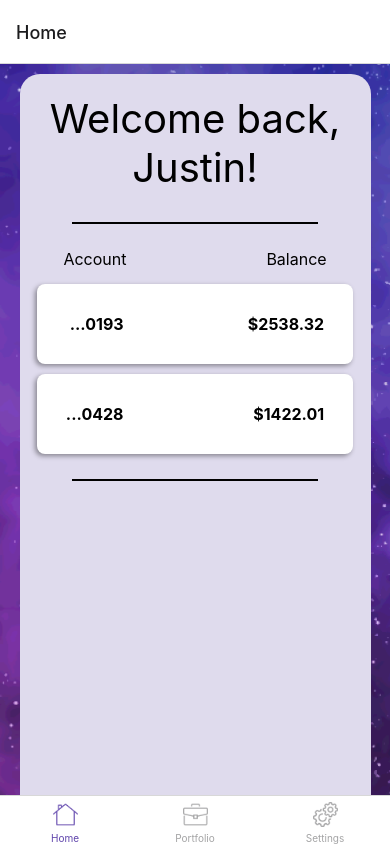
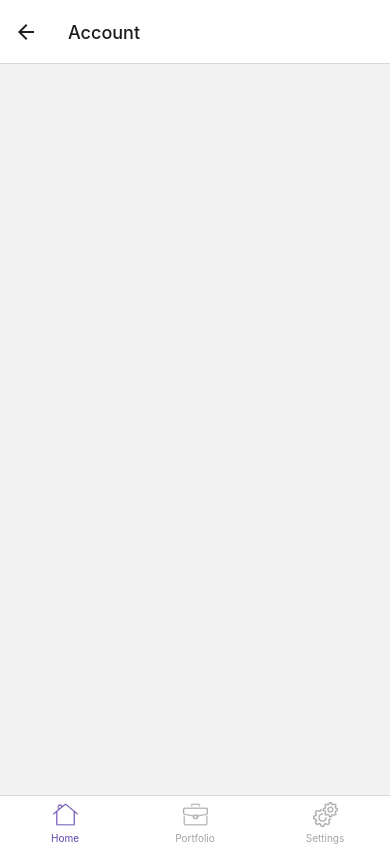
Before and after one commit to hgavil/StockUp, a React Native app: screen /Account in a window 390 px wide. Built offline with nearby package versions, Linux system fonts and the light colour scheme.

Commit message:
navigation on homescreen to account screen

```diff
--- a/App.js
+++ b/App.js
@@ -12,6 +12,8 @@ import "./styles/styles.js";
 import styles from "./styles/styles";
 import TabBarIcon from '@react-navigation/bottom-tabs/src/views/TabBarIcon';
 import { Image } from "react-native";
+import { createNativeStackNavigator } from '@react-navigation/native-stack';
+import Account from "./screens/Account";
 
 /* ICONS used fairly as part of the Flaticon License: "Free for personal and commercial purpose with attribution". Credits go to users Freepik, Miroliubov, and Gregor Cresnar Premium. */
 
@@ -22,12 +24,24 @@ import { Image } from "react-native";
   */
 
 const Tab = createBottomTabNavigator();
+const HomeStackNav = createNativeStackNavigator();
+
+function HomeStackScreen() {
+    return (
+        <HomeStackNav.Navigator>
+            <HomeStackNav.Screen name="Home" component={HomeScreen}  />
+            <HomeStackNav.Screen name="Account" component={Account}/>
+
+        </HomeStackNav.Navigator>
+    )
+}
 
 function Tabs() {
   return (
     <Tab.Navigator backBehavior='history'>
-      <Tab.Screen name="Home" component={HomeScreen}
+      <Tab.Screen name="HomeScreen" component={HomeStackScreen}
         options={{
+        headerShown: false,
           title: 'Home',
           tabBarLabel: ({focused, color, size}) => (
             <Text style={{fontSize: 10, color: focused ? '#5e43ab' : '#a4a4a5'}}>Home</Text>
@@ -64,7 +78,7 @@ class App extends Component {
     render() {
         return (
             <NavigationContainer>
-                <Tabs />
+                <Tabs/>
             </NavigationContainer>
         );
     }
--- a/package.json
+++ b/package.json
@@ -12,11 +12,14 @@
   "dependencies": {
     "@react-navigation/bottom-tabs": "^6.3.1",
     "@react-navigation/native": "^6.0.10",
+    "@react-navigation/native-stack": "^6.6.2",
     "expo": "^44.0.0",
     "expo-status-bar": "~1.2.0",
     "react": "17.0.1",
     "react-dom": "17.0.1",
     "react-native": "0.64.3",
+    "react-native-safe-area-context": "3.3.2",
+    "react-native-screens": "~3.10.1",
     "react-native-web": "0.17.1",
     "toggle-switch-react-native": "^3.3.0"
   },
--- /dev/null
+++ b/screens/Account.js
@@ -0,0 +1,27 @@
+import {ImageBackground, Pressable, Text, View, Alert, Button} from "react-native";
+import React, {Component} from "react";
+import {StatusBar} from "expo-status-bar";
+import styles from "../styles/styles";
+
+import {NavigationContainer} from "@react-navigation/native";
+import { createNativeStackNavigator } from '@react-navigation/native-stack';
+
+class Account extends Component {
+    constructor(props) {
+        super(props);
+
+        this.state = {
+
+        }
+    }
+
+    render() {
+        return (
+            <View style={styles.backdrop}>
+            </View>
+
+        );
+    }
+}
+
+export default Account;
--- a/screens/HomeScreen.js
+++ b/screens/HomeScreen.js
@@ -1,8 +1,10 @@
-import {ImageBackground, Pressable, Text, View, Alert, Button} from "react-native";
+import {ImageBackground, Pressable, Text, View, Alert} from "react-native";
 import {StatusBar} from "expo-status-bar";
 import React, {Component} from "react";
 import styles from "../styles/styles";
 import {ScrollView} from "react-native";
+import { NavigationContainer } from '@react-navigation/native';
+import { createNativeStackNavigator } from '@react-navigation/native-stack';
 
 class HomeScreen extends Component {
     constructor(props) {
@@ -12,7 +14,7 @@ class HomeScreen extends Component {
             acc1Num: '...0193',
             acc1Bal: 2538.32,
             acc2Num: '...0428',
-            acc2Bal: 1422.01
+            acc2Bal: 1422.01,
 
         }
     }
@@ -42,7 +44,7 @@ class HomeScreen extends Component {
                                     backgroundColor: pressed ? 'lightgray' : 'white',},
                                     styles.accButton
                                 ]}
-                                onPress={() => Alert.alert('Button Pressed!')}>
+                                onPress={() => this.props.navigation.navigate('Account')}>
 
                                 <View style={{flexDirection: 'row', width: '85%'}}>
                                     <View style={{flex: 1.1, flexDirection: 'column', alignself: 'baseline'}}>
```
Also changed, not shown: 1 other file (tests, documents, lock files or other folders).
